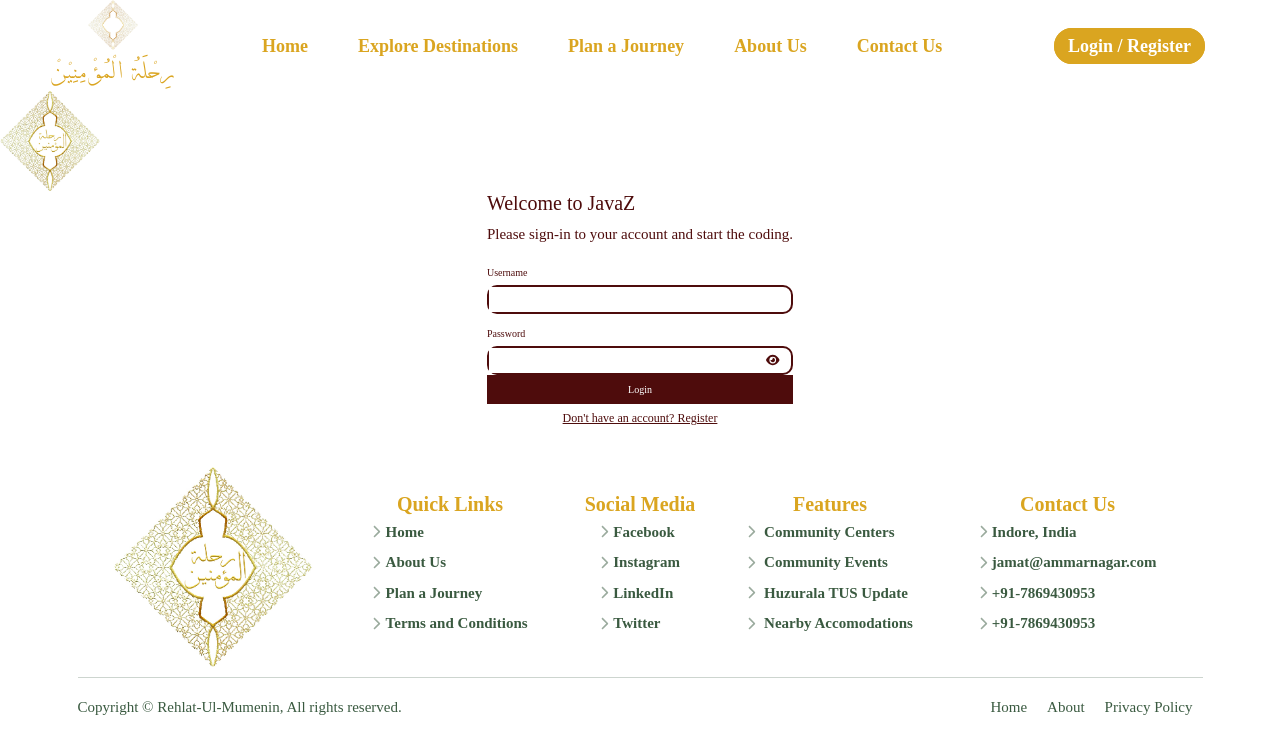
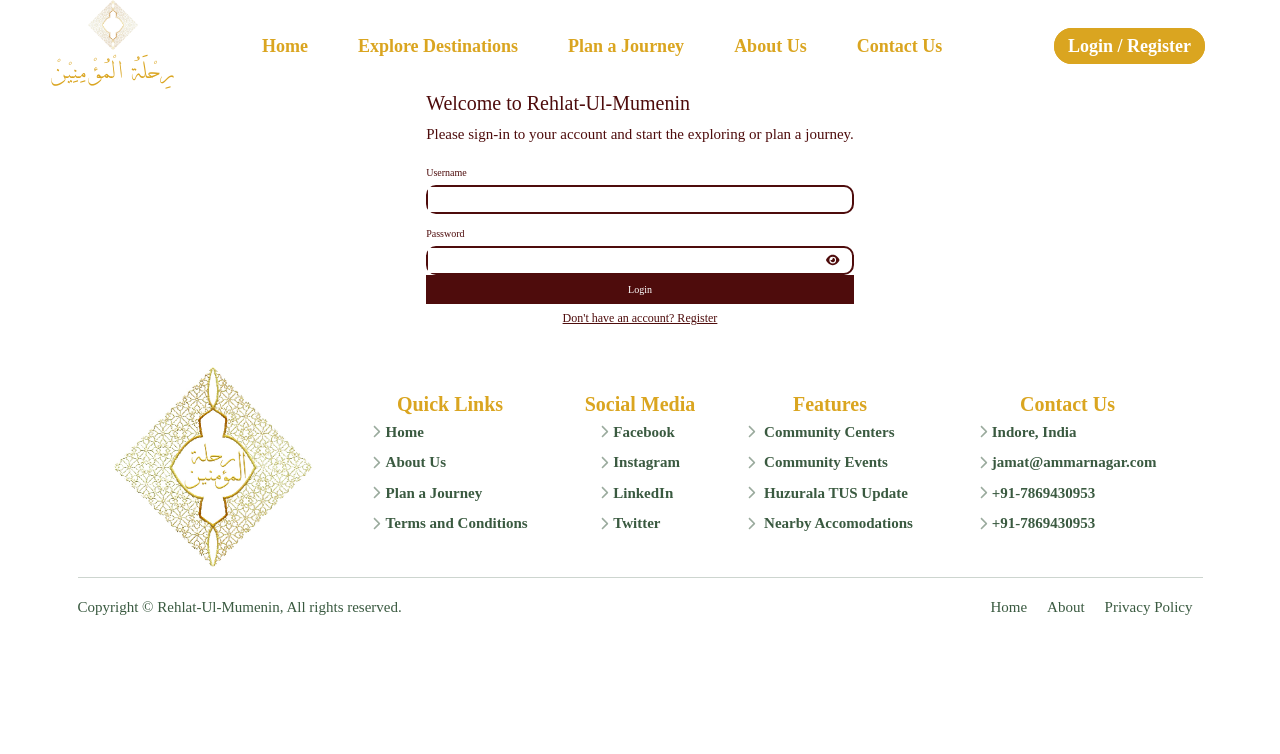
Before and after one commit to 53Abdeali/Travel_Itinerary, a React (Create React App) app in the folder travel-itinerary-frontend/: page /login in a window 1280 px wide. Shown: the top 754 px of the page. Built offline with nearby package versions, Linux system fonts and the light colour scheme.

Commit message:
JWT Authentication

```diff
--- a/travel-itinerary-frontend/src/components/Login.js
+++ b/travel-itinerary-frontend/src/components/Login.js
@@ -54,17 +54,17 @@ function Login() {
 
   return (
     <div className="main-log">
-      <div className="images">
+      {/* <div className="images">
         <img className="login-img" src={web} alt="Login" />
-      </div>
+      </div> */}
       <div className="setup">
         {/* <div className="img-vec">
           <img className="vector" src={seven} alt="Vector" />
         </div> */}
         <div className="login">
           <div className="login-heads">
-            <h2>Welcome to JavaZ</h2>
-            <h4>Please sign-in to your account and start the coding.</h4>
+            <h2>Welcome to Rehlat-Ul-Mumenin</h2>
+            <h4>Please sign-in to your account and start the exploring or plan a journey.</h4>
           </div>
           <div className="log-form">
             <form className="log-form" onSubmit={handleLogin}>
```
